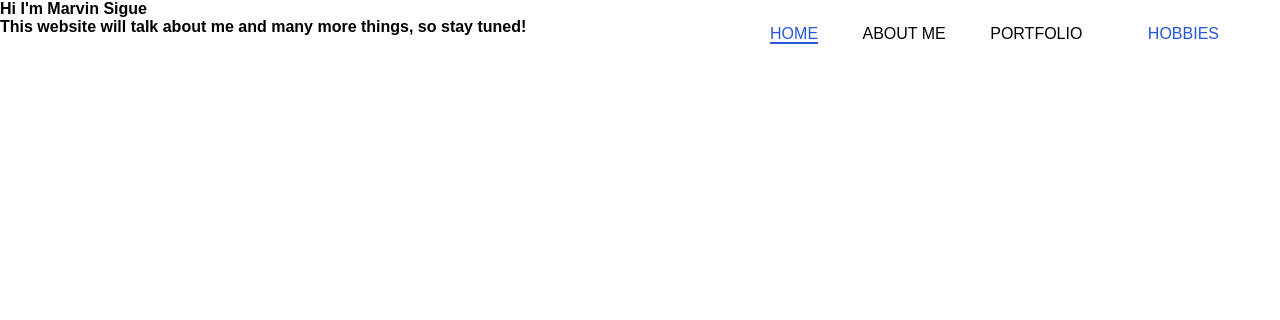
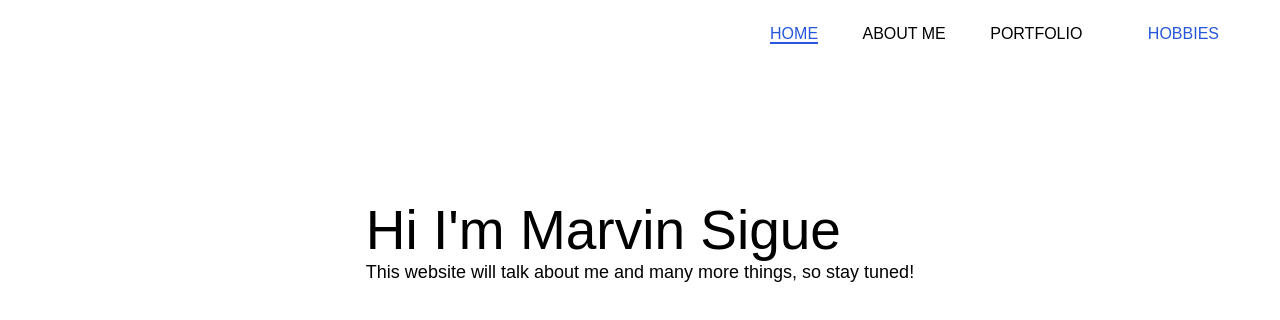
Before and after one commit to marvinsigue/marvinsigue.github.io, a plain HTML site: page index2.html in a window 1280 px wide. Drawn offline with Linux system fonts and the light colour scheme.

Commit message:
Update main2.css

```diff
--- a/main2.css
+++ b/main2.css
@@ -45,19 +45,19 @@ ul li a.hobbies:hover{
 
 }
 
-.head{
+.text{
     position: absolute;
     top: 30%;
     left: 50%;
     transform: translate(-50%,-50%);
 }
 
-.head h4{
+.text h4{
     font-size: 55px;
     font-weight: 300;
 }
 
-.head p{
+.text p{
     font-size: 18px;
     font-weight: 300;
 }
```
